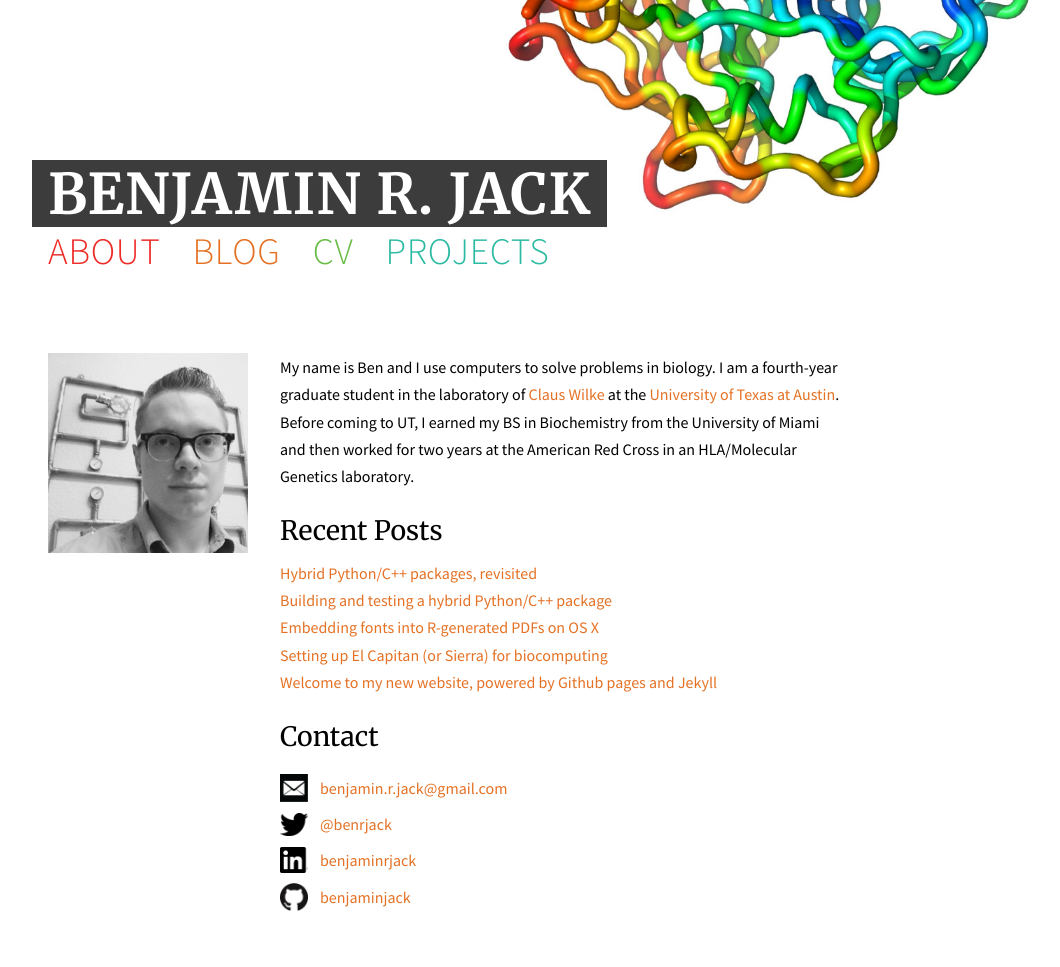
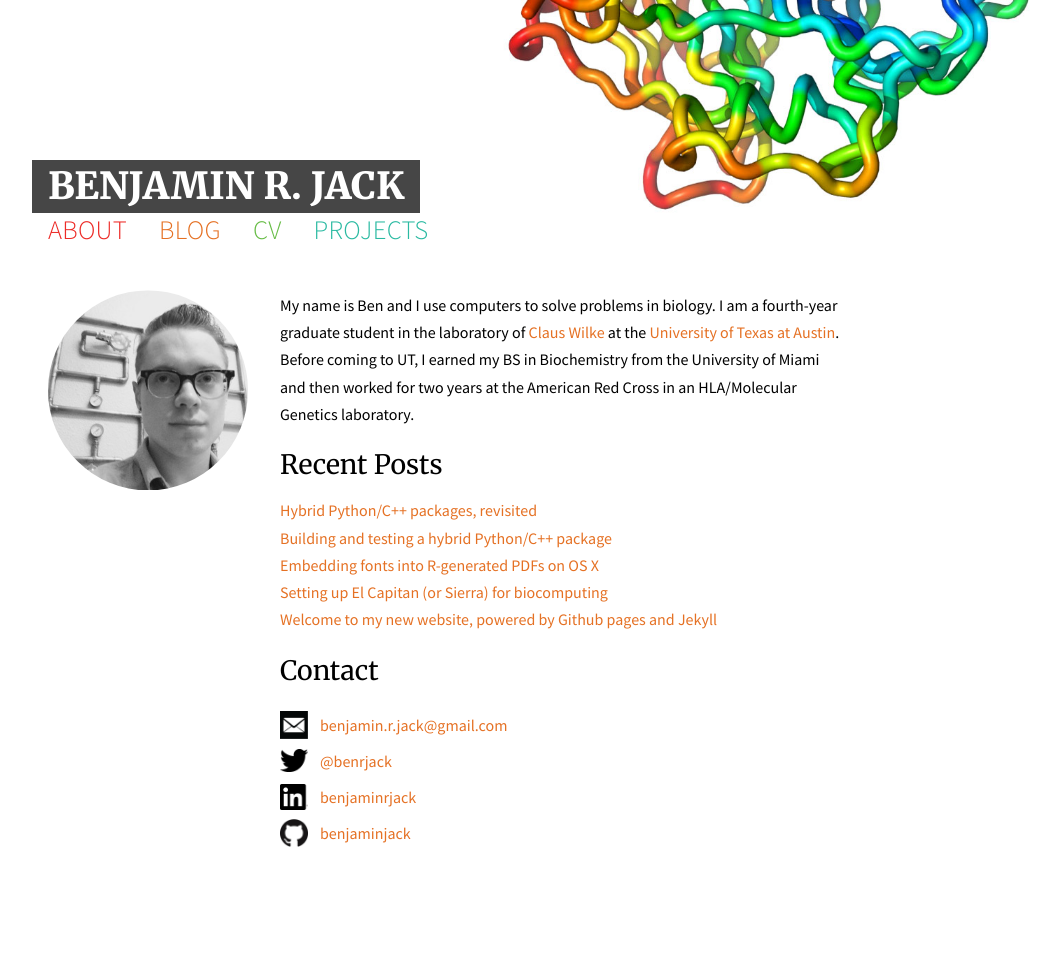
Before and after one commit to benjaminjack/benjaminjack.github.io, a Jekyll site: the page built from index.html, in a window 1280 px wide. Shown: the whole page, without its empty margins (192-1252 px from the left). Built offline with Jekyll 4.4.1, drawn with Linux system fonts in a browser that asks for light colours; after the commit the page ends 903 px from its top, so only the background shows below that.

Commit message:
tweaked fonts and headshot

```diff
--- a/blog.html
+++ b/blog.html
@@ -3,7 +3,7 @@ title: Blog
 layout: default
 ---
 
-<h2>Welcome To My Blog</h2>
+<h2>Data science blog</h2>
 <p>I write about computational biology, bioinformatics, programming, graduate school, and other things I find interesting.</p>
 
 <ul class="bloglist">
--- a/index.html
+++ b/index.html
@@ -3,7 +3,7 @@
 {% include header.html %}
 
 	<div id="section1">
-			<img id="headshot" src="img/headshot.jpg" alt="Benjamin R. Jack" />
+			<img id="headshot" src="img/headshot.jpg" alt="Benjamin R. Jack" class="headshot" />
 	</div>
 	<div id="section2">
 			<p>My name is Ben and I use computers to solve problems in biology. I am a fourth-year graduate student in the laboratory of <a href="http://wilkelab.org">Claus Wilke</a> at the <a href="https://www.icmb.utexas.edu/cmb">University of Texas at Austin</a>. Before coming to UT, I earned my BS in Biochemistry from the University of Miami and then worked for two years at the American Red Cross in an HLA/Molecular Genetics laboratory.</p>
--- a/style.css
+++ b/style.css
@@ -1,4 +1,4 @@
-@import url('https://fonts.googleapis.com/css?family=Merriweather:400,700|Source+Sans+Pro:300,400');
+@import url('https://fonts.googleapis.com/css?family=Merriweather:400,700,900|Source+Sans+Pro:300,400');
 
 body {
 	font-family: 'Source Sans Pro', sans-serif;
@@ -25,43 +25,47 @@ h1 {
 h2, h3, h4, h5, h6 {
 	font-family: 'Merriweather', Georgia, Times, serif;
 	font-weight: 400;
+	line-height: 1.2em;
 }
 
 h2 {
 	font-size: 24pt;
-	margin: 1em 0 0 0;
+	margin: 0.8em 0 0 0;
 }
 
 h3 {
 	font-size: 20pt;
-	margin: 1em 0 0 0;
+	margin: 0.8em 0 0 0;
 }
 
 h4 {
 	font-size: 16pt;
-	margin: 1.3em 0 0 0;
+	margin: 1.1em 0 0 0;
 }
 
 h1#name {
 	font-family: 'Merriweather', Georgia, Times, serif;
-	font-size: 28pt;
-	line-height: 1em;
+	font-size: 26pt;
+	line-height: 0.98em;
 	text-transform: uppercase;
-	font-weight: 700;
-	letter-spacing: 0.02em;
+	font-weight: 900;
+	letter-spacing: 0;
 	margin: 0 -1rem 0 -1rem;
-	padding: 1rem 1rem 1rem 1rem;
-	background: rgba(39, 39, 39, 0.9);
+	padding: 0.5rem 1rem 0.5rem 1rem;
+	background: rgba(50, 50, 50, 0.9);
 	/*display: inline-block; */
 
 }
 
 div#navigation.home h1#name {
-	margin-top: 0;
+	/* margin-top: 0; */
 }
+
+.headshot { clip-path: circle(100px at center);}
 
 h1#name a, h1#name a:hover {
 	color: white;
+	display: block;
 	text-decoration: none;
 }
 
@@ -94,9 +98,9 @@ div.container {
 div#navigation.home ul, div#navigation ul {
 	font-family: 'Source Sans Pro', sans-serif;
 	text-transform: uppercase;
-	font-size: 22pt;
+	font-size: 20pt;
 	line-height: normal;
-	letter-spacing: 0.02em;
+	letter-spacing: 0.01em;
 	font-weight: 300;
 	list-style: none;
 	padding: 0 0 0.8rem 0;
@@ -311,7 +315,7 @@ div.altmetric-embed, div.altmetric-embed a {
 	}
 
 	div#navigation ul, div#navigation.home ul {
-		font-size: 28pt;
+		font-size: 20pt;
 	}
 
 	div#navigation.home h1#name {
@@ -320,7 +324,7 @@ div.altmetric-embed, div.altmetric-embed a {
 
 	div#navigation.home {
 		font-size: 42pt;
-		padding-bottom: 0.8em;
+		padding-bottom: 0.2em;
 	}
 
 	div#navigation ul li {
@@ -328,10 +332,10 @@ div.altmetric-embed, div.altmetric-embed a {
 	}
 
 	h1#name {
-		font-size: 42pt;
+		font-size: 28pt;
 		margin-top: 160px;
-		padding-top: 0.1em;
-		padding-bottom: 0.1em;
+		/* padding-top: 0.1em;*/
+		/* padding-bottom: 0;*/
 	    display: inline-block;
 	}
 
```
